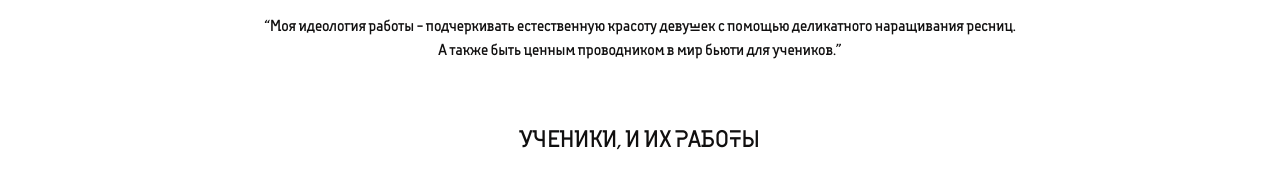
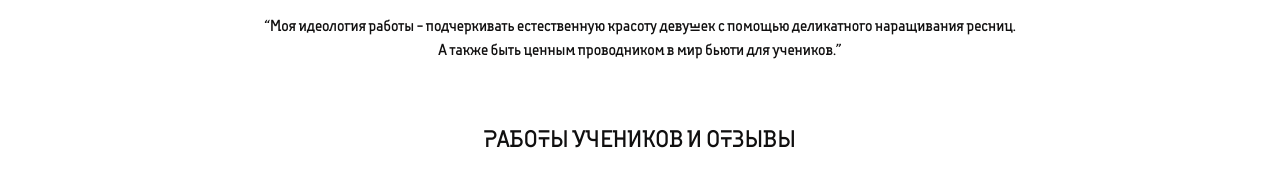
Before and after one commit to Exerbaind/pl-studio, a plain HTML site: page index.html in a window 1280 px wide. Shown: the part 1047-1220 px from the top of the page. Drawn offline with Linux system fonts and the light colour scheme.

Commit message:
feat: wip

```diff
--- a/index.html
+++ b/index.html
@@ -23,7 +23,7 @@
             наращивания ресниц.<br>А также быть ценным проводником в мир бьюти для учеников.”</p>
     </section>
     <section class="students">
-        <h2 class="students-title">Ученики, и их работы</h2>
+        <h2 class="students-title">Работы учеников и отзывы</h2>
         <div class="students-slider">
             <div class="students-slider-wrapper" id="students-slider-wrapper">
                 <div class="students-slider-item">
```
